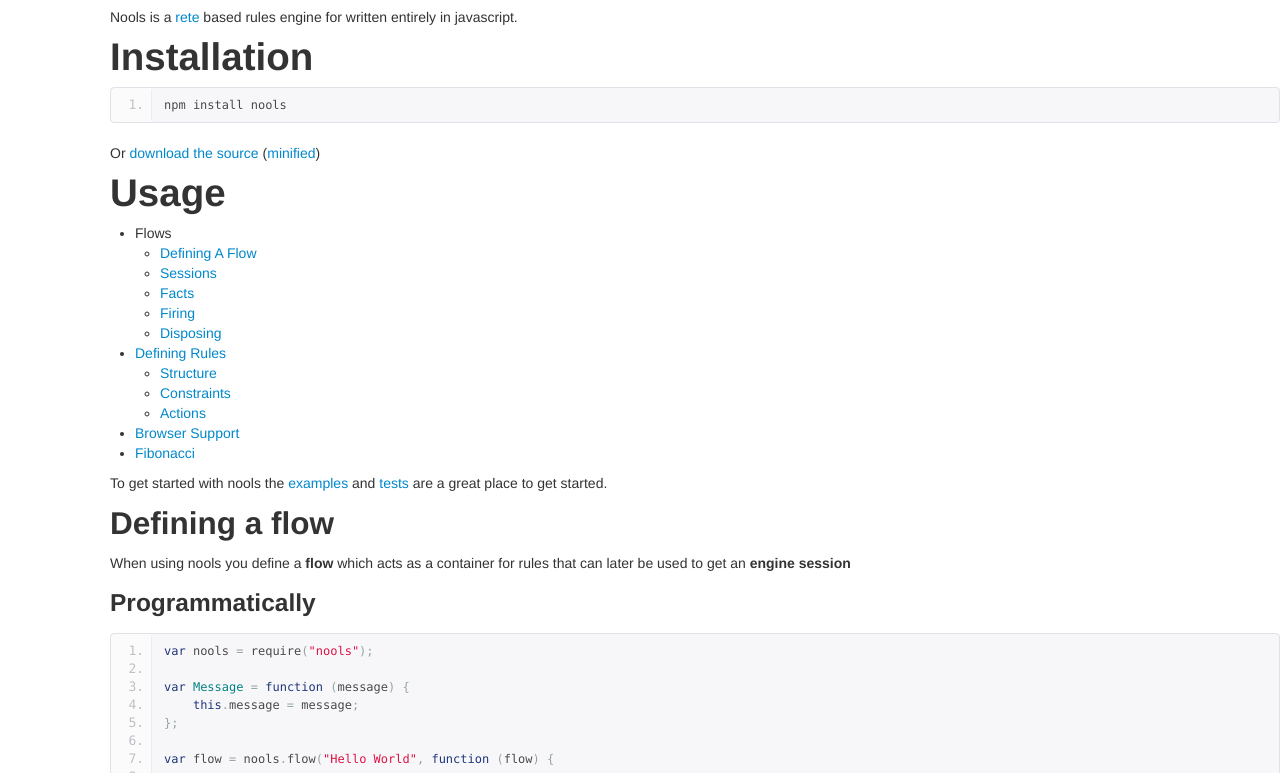
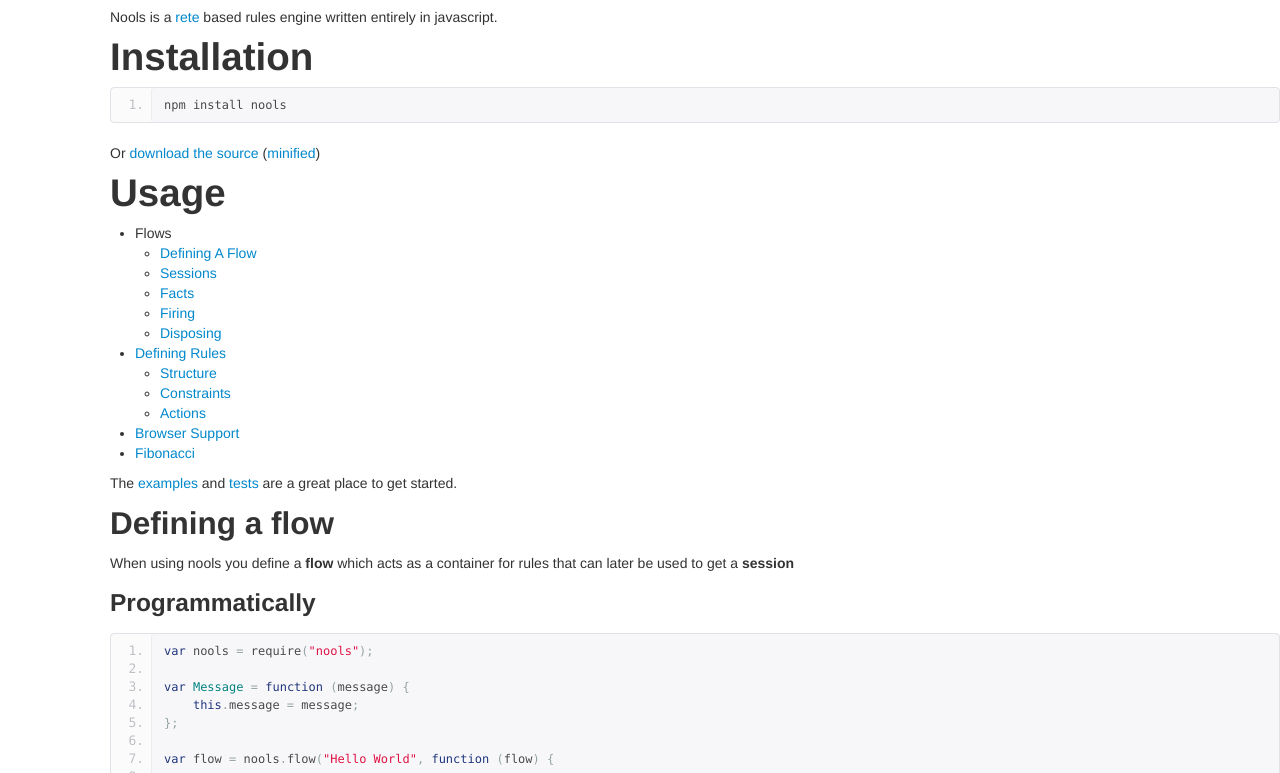
Before and after one commit to noolsjs/nools, a plain HTML site: page index.html in a window 1280 px wide. Shown: the part 753-1526 px from the top of the page. Drawn offline with Linux system fonts and the light colour scheme.

Commit message:
Updated docs

```diff
--- a/index.html
+++ b/index.html
@@ -180,7 +180,7 @@
   <p><a href="https://travis-ci.org/C2FO/nools"><img src="https://travis-ci.org/C2FO/nools.png" alt="Build Status"></a></p>
 <p><a href="http://ci.testling.com/C2FO/nools"><img src="http://ci.testling.com/C2FO/nools.png" alt="browser support"></a></p>
 <h1>Nools</h1>
-<p>Nools is a <a href="http://en.wikipedia.org/wiki/Rete_algorithm">rete</a> based rules engine for written entirely in javascript.</p>
+<p>Nools is a <a href="http://en.wikipedia.org/wiki/Rete_algorithm">rete</a> based rules engine written entirely in javascript.</p>
 <h1>Installation</h1>
 <pre class='prettyprint linenums lang-js'><code>npm install nools</code></pre>
 <p>Or <a href="https://raw.github.com/doug-martin/C2FO/master/nools.js">download the source</a> (<a href="https://raw.github.com/doug-martin/C2FO/master/nools.min.js">minified</a>)</p>
@@ -203,12 +203,12 @@
 <li><a href="#browser-support">Browser Support</a></li>
 <li><a href="#fib">Fibonacci</a></li>
 </ul>
-<p>To get started with nools the <a href="https://github.com/doug-martin/nools/tree/master/examples">examples</a> and <a href="https://github.com/doug-martin/nools/tree/master/test">tests</a> are a
+<p>The <a href="https://github.com/C2FO/nools/tree/master/examples">examples</a> and <a href="https://github.com/C2FO/nools/tree/master/test">tests</a> are a
 great place to get started.</p>
 <p><a name="flow"></a></p>
 <h2>Defining a flow</h2>
 <p>When using nools you define a <strong>flow</strong> which acts as a container for rules that can later be used to get
-an <strong>engine session</strong></p>
+a <strong>session</strong></p>
 <h3>Programmatically</h3>
 <pre class='prettyprint linenums lang-js'><code class="lang-javascript">var nools = require(&quot;nools&quot;);
 
```
